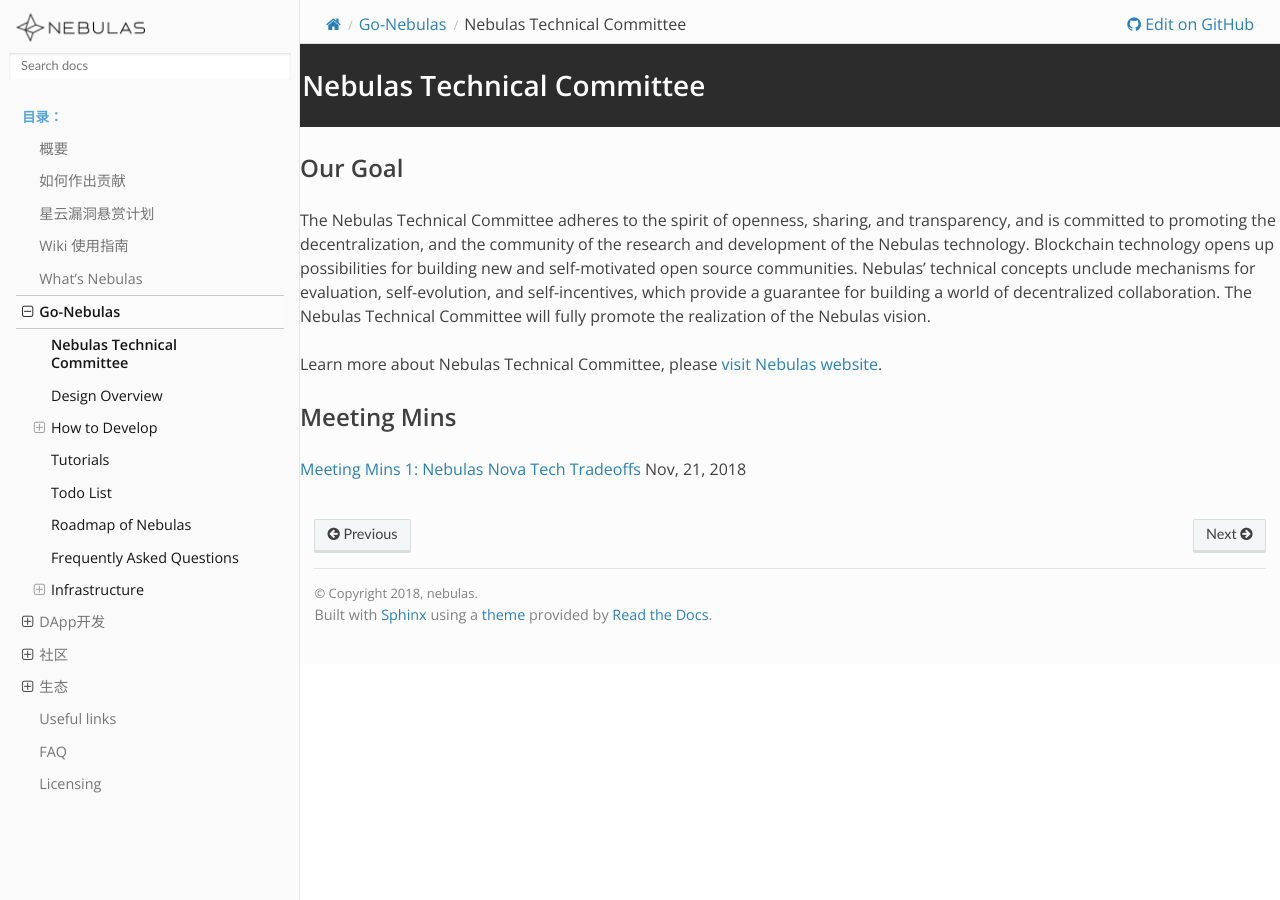
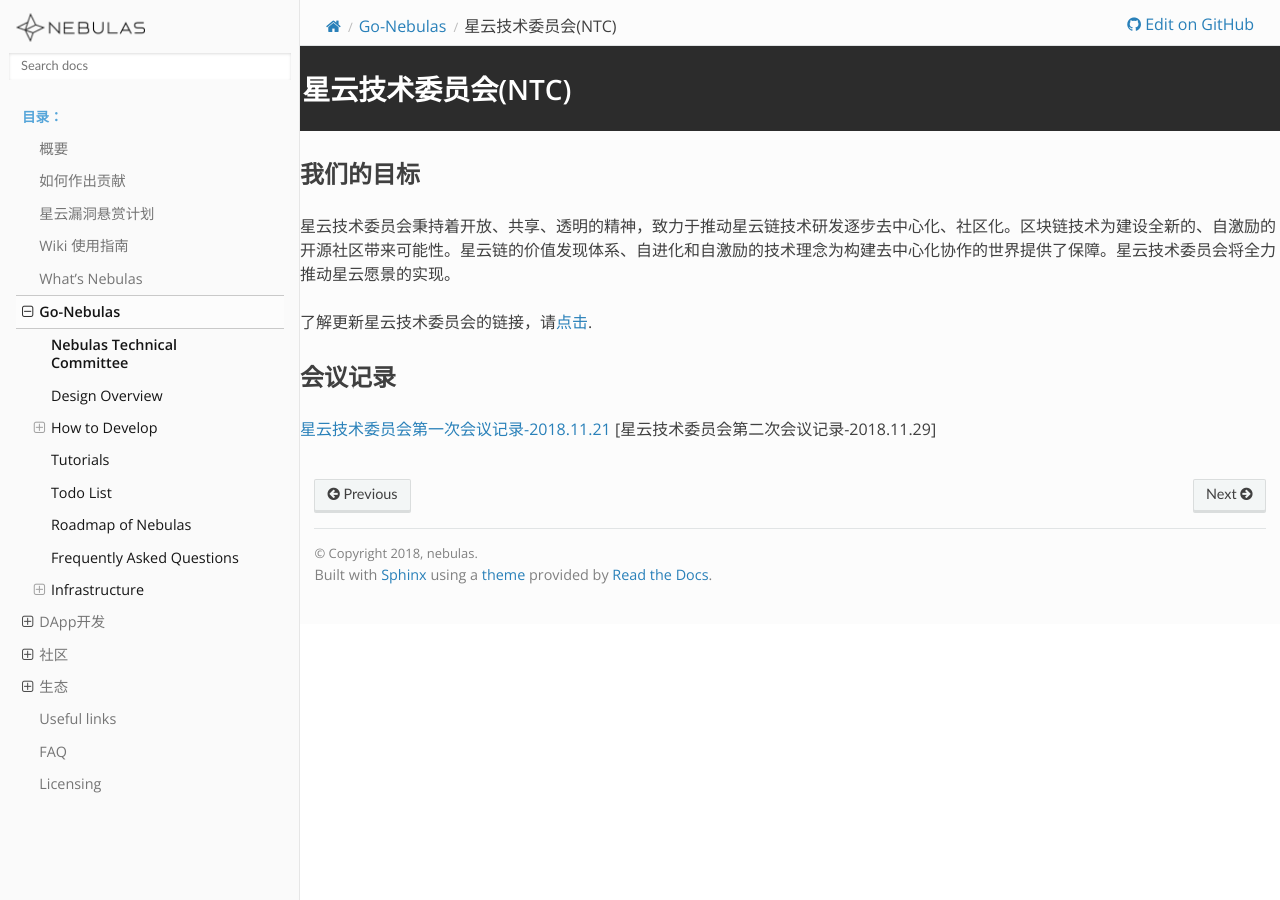
Before and after one commit to nebulasio/nebdocs, a Sphinx documentation site: the page built from docs/go-nebulas/nebulas-technical-committee/README.md, in a window 1280 px wide. Built offline with Sphinx 7.4.7 and the Read the Docs theme 2.0.0, drawn with Linux system fonts in a browser that asks for light colours; pages that are not in the unit, such as notebooks, are missing from menus.

Commit message:
星云技术委员会更新

```diff
--- a/docs/go-nebulas/nebulas-technical-committee/README.md
+++ b/docs/go-nebulas/nebulas-technical-committee/README.md
@@ -1,11 +1,12 @@
-# Nebulas Technical Committee
+# 星云技术委员会(NTC)
 
-## Our Goal
+## 我们的目标
 
-The Nebulas Technical Committee adheres to the spirit of openness, sharing, and transparency, and is committed to promoting the decentralization, and the community of the research and development of the Nebulas technology. Blockchain technology opens up possibilities for building new and self-motivated open source communities. Nebulas’ technical concepts unclude mechanisms for evaluation, self-evolution, and self-incentives, which provide a guarantee for building a world of decentralized collaboration. The Nebulas Technical Committee will fully promote the realization of the Nebulas vision.
+星云技术委员会秉持着开放、共享、透明的精神，致力于推动星云链技术研发逐步去中心化、社区化。区块链技术为建设全新的、自激励的开源社区带来可能性。星云链的价值发现体系、自进化和自激励的技术理念为构建去中心化协作的世界提供了保障。星云技术委员会将全力推动星云愿景的实现。
 
-Learn more about Nebulas Technical Committee, please [visit Nebulas website](https://nebulas.io/team.html).
+了解更新星云技术委员会的链接，请[点击](https://nebulas.io/cn/team.html).
 
-## Meeting Mins
+## 会议记录
 
-[Meeting Mins 1: Nebulas Nova Tech Tradeoffs](meeting-mins/meeting-mins-1.html) Nov, 21, 2018
+[星云技术委员会第一次会议记录-2018.11.21](meeting-mins/meeting-mins-1.html)
+[星云技术委员会第二次会议记录-2018.11.29]
```
